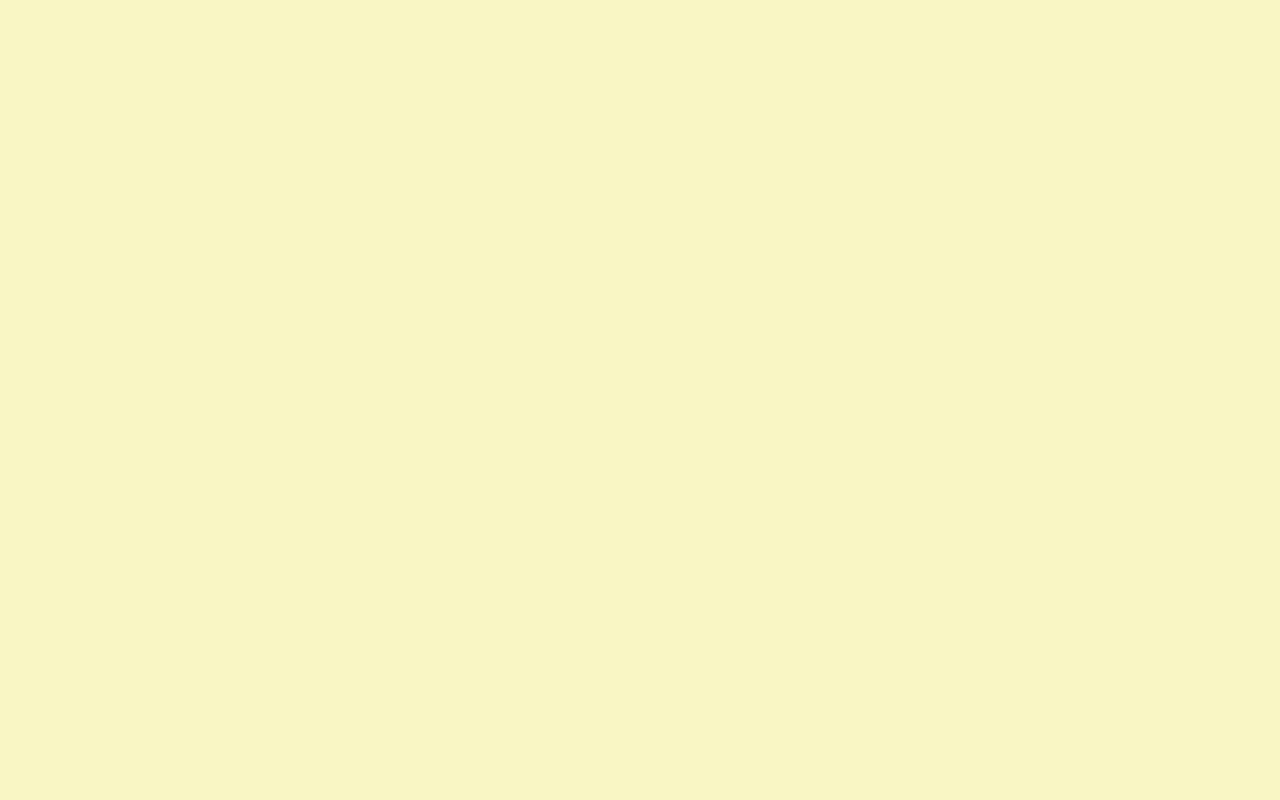
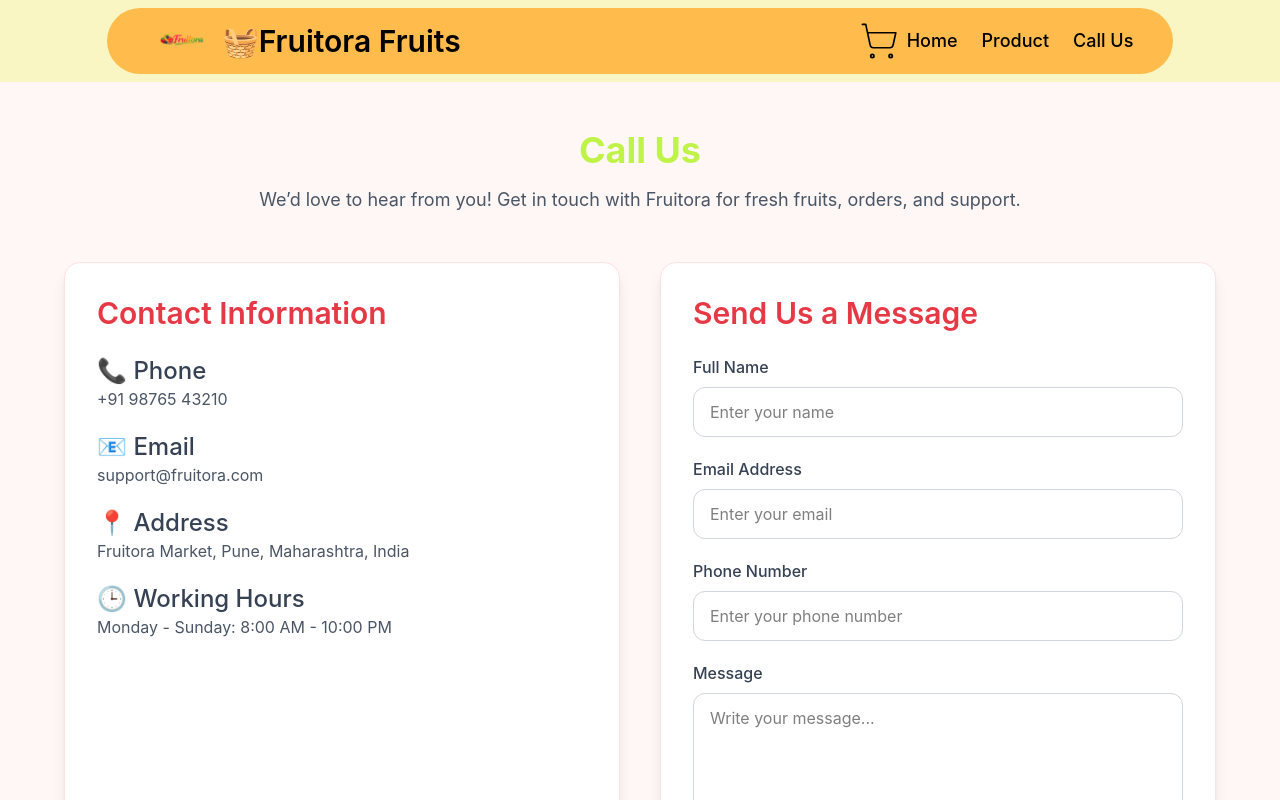
Before and after one commit to NikitaChormale/React-Project-1, a React (Vite) app: page /callus in a window 1280 px wide. Before the commit this address had no page. Shown: the top 800 px of the page. Built offline with nearby package versions, Linux system fonts and the light colour scheme.

Commit message:
add callus page

```diff
--- a/src/components/VegtableCard.jsx
+++ b/src/components/VegtableCard.jsx
@@ -40,6 +40,7 @@ function VegtableCard({
             </p>
 
             <p>{tags.join(",")}</p>
+            <div className='flex flex-col'>
             <div className='flex justify-center items-center my-4 gap-4'>
                 <CircleMinus
                     className='cursor-pointer'
@@ -63,6 +64,8 @@ function VegtableCard({
                         }
                     }}
                 />
+            </div>
+            <p>Total : ₹ {price * quantity} /-</p>
             </div>
             <div className='flex justify-center'>
                 <Button
--- a/src/main.jsx
+++ b/src/main.jsx
@@ -14,7 +14,7 @@ root.render(
       <Route path="/" element={<Home />} />
       <Route path="/vegtable" element={<Vegtable />} />
       <Route path='/my-cart' element={<Mycart />} />
-      <Route path='/call-us' element={<Callus/>} />
+      <Route path='/callus' element={<Callus/>} />
     </Routes>
 
   </BrowserRouter>
--- a/src/views/Home.jsx
+++ b/src/views/Home.jsx
@@ -53,6 +53,9 @@ const navigate = useNavigate();
             size='medium'/>
 
             <Button title={"Call Us"}
+            onClick={()=>{
+              navigate("/callus");
+             }}
             variant='primary'
             size='medium'/>
 
--- a/src/views/callus.jsx
+++ b/src/views/callus.jsx
@@ -1,10 +1,122 @@
 import React from 'react'
 import Navbar from "../components/Navbar";
 import Footer from "../components/Footer";
-function callus() {
+function Callus() {
   return (
     <div>
       <Navbar/>
+      <div className="min-h-screen bg-[#FFF7F5] py-12 px-6">
+        <div className="max-w-6xl mx-auto">
+
+          {/* Heading */}
+          <div className="text-center mb-12">
+            <h1 className="text-4xl md:text-5xl font-bold text-[rgb(192,243,72)]">
+              Call Us
+            </h1>
+            <p className="text-gray-600 mt-4 text-lg">
+              We’d love to hear from you! Get in touch with Fruitora for fresh
+              fruits, orders, and support.
+            </p>
+          </div>
+
+          <div className="grid md:grid-cols-2 gap-10">
+
+            {/* Left Side Contact Info */}
+            <div className="bg-white shadow-lg rounded-2xl p-8 border border-red-100">
+              <h2 className="text-2xl font-semibold text-[#E63946] mb-6">
+                Contact Information
+              </h2>
+
+              <div className="space-y-5 text-gray-700">
+                <div>
+                  <h3 className="font-semibold text-lg">📞 Phone</h3>
+                  <p className="text-gray-600">+91 98765 43210</p>
+                </div>
+
+                <div>
+                  <h3 className="font-semibold text-lg">📧 Email</h3>
+                  <p className="text-gray-600">support@fruitora.com</p>
+                </div>
+
+                <div>
+                  <h3 className="font-semibold text-lg">📍 Address</h3>
+                  <p className="text-gray-600">
+                    Fruitora Market, Pune, Maharashtra, India
+                  </p>
+                </div>
+
+                <div>
+                  <h3 className="font-semibold text-lg">🕒 Working Hours</h3>
+                  <p className="text-gray-600">
+                    Monday - Sunday: 8:00 AM - 10:00 PM
+                  </p>
+                </div>
+              </div>
+            </div>
+
+            {/* Right Side Contact Form */}
+            <div className="bg-white shadow-lg rounded-2xl p-8 border border-red-100">
+              <h2 className="text-2xl font-semibold text-[#E63946] mb-6">
+                Send Us a Message
+              </h2>
+
+              <form className="space-y-5">
+                <div>
+                  <label className="block mb-2 font-medium text-gray-700">
+                    Full Name
+                  </label>
+                  <input
+                    type="text"
+                    placeholder="Enter your name"
+                    className="w-full px-4 py-3 rounded-xl border border-gray-300 focus:outline-none focus:ring-2 focus:ring-[#E63946]"
+                  />
+                </div>
+
+                <div>
+                  <label className="block mb-2 font-medium text-gray-700">
+                    Email Address
+                  </label>
+                  <input
+                    type="email"
+                    placeholder="Enter your email"
+                    className="w-full px-4 py-3 rounded-xl border border-gray-300 focus:outline-none focus:ring-2 focus:ring-[#E63946]"
+                  />
+                </div>
+
+                <div>
+                  <label className="block mb-2 font-medium text-gray-700">
+                    Phone Number
+                  </label>
+                  <input
+                    type="text"
+                    placeholder="Enter your phone number"
+                    className="w-full px-4 py-3 rounded-xl border border-gray-300 focus:outline-none focus:ring-2 focus:ring-[#E63946]"
+                  />
+                </div>
+
+                <div>
+                  <label className="block mb-2 font-medium text-gray-700">
+                    Message
+                  </label>
+                  <textarea
+                    rows="5"
+                    placeholder="Write your message..."
+                    className="w-full px-4 py-3 rounded-xl border border-gray-300 focus:outline-none focus:ring-2 focus:ring-[#E63946]"
+                  ></textarea>
+                </div>
+
+                <button
+                  type="submit"
+                  className="w-full bg-[#E63946] hover:bg-[#C1121F] text-white font-semibold py-3 rounded-xl transition duration-300"
+                >
+                  Send Message
+                </button>
+              </form>
+            </div>
+
+          </div>
+        </div>
+      </div>
 
 
 
@@ -13,4 +125,4 @@ function callus() {
   )
 }
 
-export default callus
+export default Callus
--- a/src/views/mycart.jsx
+++ b/src/views/mycart.jsx
@@ -32,9 +32,6 @@ function mycart() {
             })}
             </div>
             </div>
-
-
-
         <Footer/>
     </div>
   );
```
